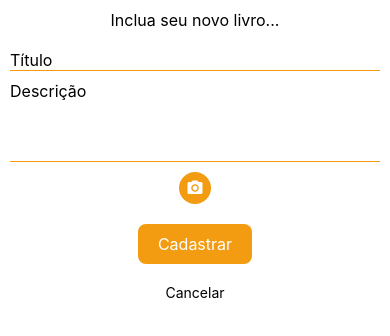
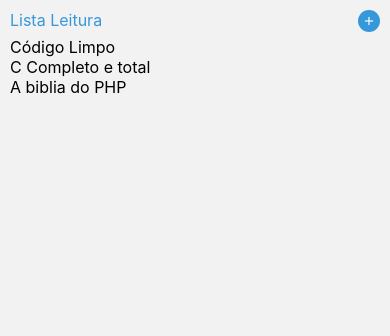
Before and after one commit to Sau1o/Dev, a React Native app in the folder listaLeitura/: screen / in a window 390 px wide. Shown: the top 336 px of the page. Built offline with nearby package versions, Linux system fonts and the light colour scheme.

Commit message:
add navigation

```diff
--- a/listaLeitura/App.js
+++ b/listaLeitura/App.js
@@ -1,12 +1,24 @@
+import 'react-native-gesture-handler';
 import React from 'react'
-import {View,Text, StyleSheet} from 'react-native'
 
 import Main from './src/pages/Main.js'
 import Book from './src/pages/Book.js'
+import { NavigationContainer } from '@react-navigation/native';
+import { createStackNavigator } from '@react-navigation/stack';
+
+const Stack = createStackNavigator();
 
 const App = () => {
   return(
-  <Book />
+    <NavigationContainer>
+      <Stack.Navigator screenOptions={{ headerShown: false }}>
+        <Stack.Screen
+          name="Main"
+          component={Main}
+        />
+        <Stack.Screen name="Book" component={Book} />
+      </Stack.Navigator>
+    </NavigationContainer>
   );
 }
 
--- a/listaLeitura/src/pages/Book.js
+++ b/listaLeitura/src/pages/Book.js
@@ -3,7 +3,7 @@
 
 import Icon from 'react-native-vector-icons/MaterialIcons'
 
-const Book = () => {
+const Book = ({navigation}) => {
     return (
         <View style={styles.container}>
             <Text style={styles.pageTitulo}>Inclua seu novo livro...</Text>
@@ -27,7 +27,10 @@
             </TouchableOpacity>
 
             <TouchableOpacity style={styles.cancelButton}>
-                <Text style={styles.cancelButton}>Cancelar</Text>
+                <Text
+                  style={styles.cancelButton}
+                  onPress={() => navigation.goBack()}
+                  >Cancelar</Text>
             </TouchableOpacity>
         </View>
     )
--- a/listaLeitura/src/pages/Main.js
+++ b/listaLeitura/src/pages/Main.js
@@ -3,7 +3,7 @@
 
 import Icon from 'react-native-vector-icons/MaterialIcons'
 
-const Main = () => {
+const Main = ({navigation}) => {
     const data = [
         {
             id:"1",
@@ -32,7 +32,10 @@
   <View style={styles.container}>
     <View style={styles.toolbox}>
       <Text style={styles.title}>Lista Leitura</Text>
-        <TouchableOpacity style={styles.toolBoxButton}>
+        <TouchableOpacity
+          style={styles.toolBoxButton}
+          onPress={() => navigation.navigate('Book')}
+        >
             <Icon name="add" size={14} color='#FFF'/>
         </TouchableOpacity>
     </View>
```
Also changed, not shown: listaLeitura/package.json (+7 -0 lines), 1 other file (tests, documents, lock files or other folders).
